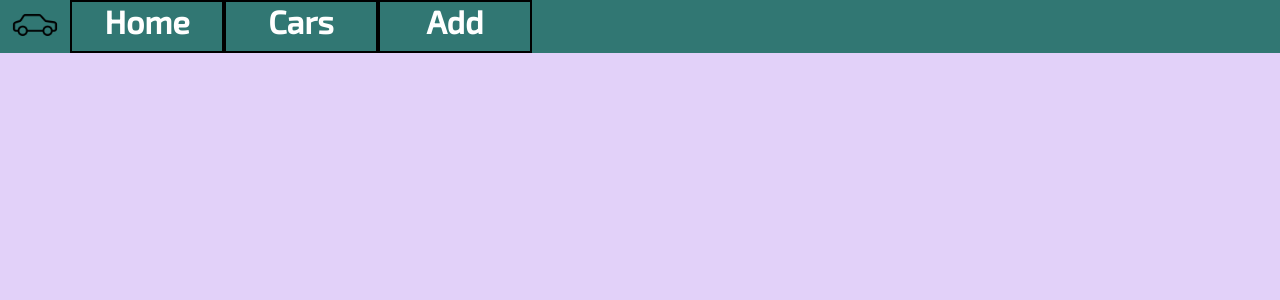
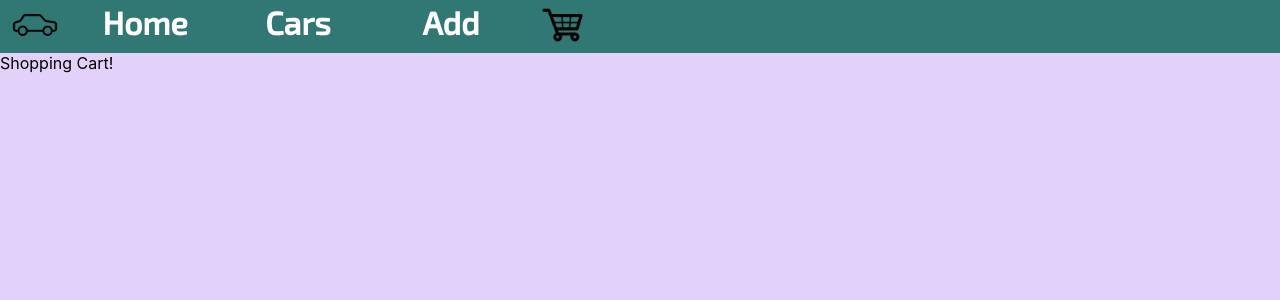
Before and after one commit to rickardpeters/transaction-app, a React (Create React App) app in the folder client/frontend/: page /cart in a window 1280 px wide. Before the commit this address had no page. Shown: the top 300 px of the page. Built offline with nearby package versions, Linux system fonts and the light colour scheme; a web font is replaced by a local one.

Commit message:
starting a shopping cart function

```diff
--- /dev/null
+++ b/client/frontend/src/AddtoCart.js
@@ -0,0 +1,24 @@
+
+function AddtoCart() {
+
+    const buttonStyle = {
+        background: "black",
+        color: "white",
+        fontSize: "20px",
+        padding: "10px 60px",
+        borderRadius: "5px",
+        margin: "10px 0px",
+        cursor: "pointer",
+        fontFamily: "'Exo 2', sans-serif"
+
+    }
+
+    return(
+        <div>
+            <button style={buttonStyle}>Add to cart</button>
+        </div>
+
+    )
+}
+
+export default AddtoCart;
--- a/client/frontend/src/AppRouter.js
+++ b/client/frontend/src/AppRouter.js
@@ -4,6 +4,7 @@ import { BrowserRouter, Routes, Route } from "react-router-dom";
 import StartPage from "./StartPage";
 import CarPage from "./CarPage";
 import AddPage from "./AddPage";
+import CartPage from "./CartPage";
 
 function AppRouter() {
     return (
@@ -18,6 +19,9 @@ function AppRouter() {
                 <Route path="/add" element={
                     <AddPage />
                 } />
+                <Route path="/cart" element={
+                    <CartPage />
+                } />
             </Routes>
         </BrowserRouter>
     )
--- a/client/frontend/src/CarList.js
+++ b/client/frontend/src/CarList.js
@@ -55,6 +55,7 @@ export default function CarList() {
                     <CarListItem car={car}/>
                 ))}
             </ul>
+            <br></br>
         </section>
     )
 }
--- a/client/frontend/src/CarListItem.js
+++ b/client/frontend/src/CarListItem.js
@@ -1,3 +1,5 @@
+import AddtoCart from "./AddtoCart"
+
 export default function CarListItem(props) {
     const { car } = props
 
@@ -5,17 +7,22 @@ export default function CarListItem(props) {
 
         <div key={car.Name} style={{background:"white", width:"300px",
                                     justifyContent:"center", alignItems:"center",
-                                    position:"relative", borderRadius: "3%", margin: "auto",
+                                    position:"relative", borderRadius: "3%", margin: "auto auto 10px auto",
                                     fontFamily: "'Exo 2', sans-serif", fontWeight: "Medium 500",
                                     boxShadow: "1px 1px 5px #000000"}}>
-          <div style={{border: "1px solid #111D4A", width: "auto", height: "auto",
+            <div style={{border: "1px solid #111D4A", width: "auto", height: "auto",
                         justifyContent: "center", alignContent: "center",
-                        background:"#111D4A", position: "relative", textAlign: "center",
+                        background:"#111D4A", textAlign: "center",
                         borderRadius: "3%", color:"white"}}>
-            <h3>{car.Name}</h3>
-          </div>
+                <h3>{car.Name}</h3>
+            </div>
             <h4 style={{marginTop:"20px"}}>{car.Color}</h4>
-            <p style={{padding:"15px"}}>Price: {car.Price}</p>
+            <p style={{padding:"15px", margin: "0"}}>{car.Price} SEK</p>
+            <div>
+                <AddtoCart />
+            </div>
+            <br></br>
         </div>
+
     )
 }
--- /dev/null
+++ b/client/frontend/src/CartPage.js
@@ -0,0 +1,9 @@
+function CartPage() {
+    return (
+        <div>
+        Shopping Cart!
+        </div>
+    )
+}
+
+export default CartPage;
--- a/client/frontend/src/Navbar.js
+++ b/client/frontend/src/Navbar.js
@@ -1,18 +1,34 @@
 import carLogo from "./img/bil.png"
+import cartLogo from "./img/cart.png"
 
 export default function Navbar() {
+
+    const navbarItemStyle = {
+      background: "#317773",
+      margin: "3px",
+      marginLeft: "0",
+      height: "auto",
+      width: "150px",
+      textAlign: "center",
+
+
+    }
+
     return (
 
         <header style={{background: "#317773", display:"flex", flexDirection:"row", verticalAlign: "middle", fontFamily: "'Exo 2', sans-serif" }}>
-            <a style={{}} href="http://localhost:3000/home">
+            <a href="http://localhost:3000/home">
             <img src={carLogo} alt="" style={{height: "50px", marginInline:"10px"}}/>
             </a>
-            <h1 style={{background: "#317773", margin: "0", height: "auto", width: "150px", textAlign: "center", border: "2px solid"}}>
+            <h1 style={navbarItemStyle}>
               <a style={{textDecoration: "none", color: "white"}} href="http://localhost:3000/home">Home</a></h1>
-            <h1 style={{background: "#317773", margin: "0", height: "auto", width: "150px", textAlign: "center", border: "2px solid"}}>
+            <h1 style={navbarItemStyle}>
               <a style={{textDecoration: "none", color: "white"}} href="http://localhost:3000/cars">Cars</a></h1>
-            <h1 style={{background: "#317773", margin: "0", height: "auto", width: "150px", textAlign: "center", border: "2px solid"}}>
+            <h1 style={navbarItemStyle}>
               <a style={{textDecoration: "none", color: "white"}} href="http://localhost:3000/add">Add</a></h1>
+            <a href="http://localhost:3000/cart">
+            <img src={cartLogo} alt="" style={{height: "50px", marginInline:"10px", right: "10px"}}/>
+            </a>
           </header>
         )
 }
```
Also changed, not shown: client/frontend/src/img/cart.png (added).
